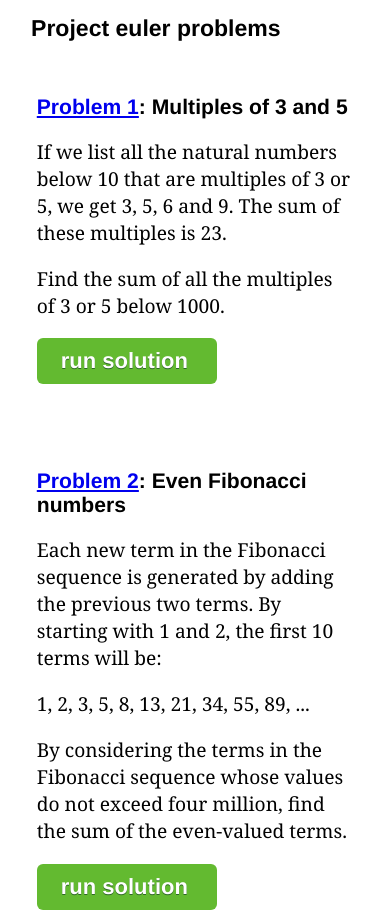
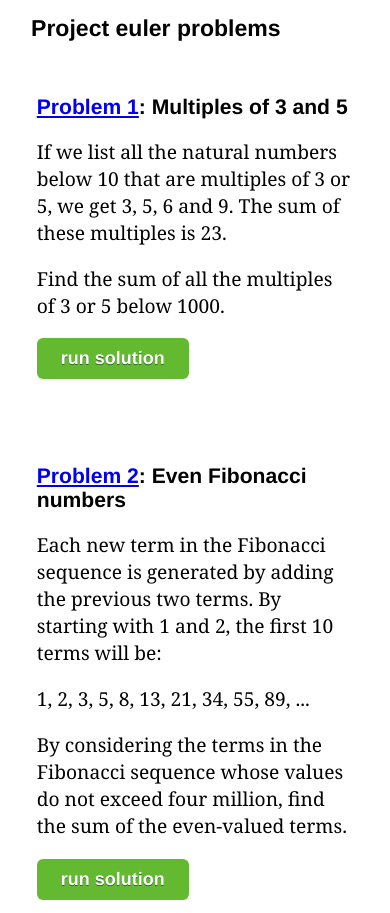
Before and after one commit to jweak/projecteuler, a plain HTML site: page index.html in a window 390 px wide. Shown: the top 913 px of the page. Drawn offline with Linux system fonts and the light colour scheme.

Commit message:
Changed button tags to anchor. Maybe this will fix mobile buttons.

```diff
--- a/index.html
+++ b/index.html
@@ -64,25 +64,7 @@
         margin-bottom: 3em;
       }
 
-      button::-moz-focus-inner,
-      input::-moz-focus-inner {
-        border: 0;
-        padding: 0;
-      }
-
-      button:focus {
-        outline: none;
-      }
-
-      button {
-        margin: 0;
-        background: none repeat scroll 0 0 transparent;
-        border: medium none;
-        border-spacing: 0;
-        list-style: none outside none;
-        text-align: left;
-        text-decoration: none;
-        text-indent: 0;
+      .button {
         background-color:#63ba30;
         -moz-border-radius:6px;
         -webkit-border-radius:6px;
@@ -98,11 +80,11 @@
         text-shadow:0px 1px 0px #2f6627;
       }
 
-      button:hover {
+      .button:hover {
         background-color:#60c728;
       }
 
-      button:active {
+      .button:active {
         background-color:#00b708;
         position:relative;
         top:1px;
@@ -152,10 +134,7 @@
         h2 {
           font-size: 110%;
         }
-        button {
-          font-size: 22px;
-          min-width: 180px;
-        }
+
       }
 
     </style>
@@ -169,7 +148,7 @@
         <p>If we list all the natural numbers below 10 that are multiples of 3 or 5, we get 3, 5, 6 and 9. The sum of these multiples is 23.</p>
 
         <p>Find the sum of all the multiples of 3 or 5 below 1000.</p>
-      <button onclick="run(problem1,'problem1Result')">run solution</button>
+      <a class="button" onclick="run(problem1,'problem1Result')">run solution</a>
       <p id="problem1Result"></p>
     </section>
 
@@ -180,7 +159,7 @@
         <p>1, 2, 3, 5, 8, 13, 21, 34, 55, 89, ...</p>
 
         <p>By considering the terms in the Fibonacci sequence whose values do not exceed four million, find the sum of the even-valued terms.</p>
-      <button onclick="run(problem2,'problem2Result')">run solution</button>
+      <a class="button" onclick="run(problem2,'problem2Result')">run solution</a>
       <p id="problem2Result"></p>
     </section>
 
@@ -189,7 +168,7 @@
         <p>The prime factors of 13195 are 5, 7, 13 and 29.</p>
 
         <p>What is the largest prime factor of the number 600851475143 ?</p>
-      <button onclick="run(problem3,'problem3Result')">run solution</button>
+      <a class="button" onclick="run(problem3,'problem3Result')">run solution</a>
       <p id="problem3Result"></p>
     </section>
 
@@ -198,7 +177,7 @@
       <p>A palindromic number reads the same both ways. The largest palindrome made from the product of two 2-digit numbers is 9009 = 91 &times; 99.</p>
 
       <p>Find the largest palindrome made from the product of two 3-digit numbers.</p>
-      <button onclick="run(problem4,'problem4Result')">run solution</button>
+      <a class="button" onclick="run(problem4,'problem4Result')">run solution</a>
       <p id="problem4Result"></p>
     </section>
 
@@ -207,7 +186,7 @@
 <p>2520 is the smallest number that can be divided by each of the numbers from 1 to 10 without any remainder.</p>
 
 <p>What is the smallest positive number that is evenly divisible by all of the numbers from 1 to 20?</p>
-      <button onclick="run(problem5,'problem5Result')">run solution</button>
+      <a class="button" onclick="run(problem5,'problem5Result')">run solution</a>
       <p id="problem5Result"></p>
     </section>
 
@@ -216,7 +195,7 @@
       <p>Hence the difference between the sum of the squares of the first ten natural numbers and the square of the sum is 3025 - 385 = 2640.</p>
 
       <p>Find the difference between the sum of the squares of the first one hundred natural numbers and the square of the sum.</p>
-      <button onclick="run(problem6,'problem6Result')">run solution</button>
+      <a class="button" onclick="run(problem6,'problem6Result')">run solution</a>
       <p id="problem6Result"></p>
     </section>
 
@@ -225,7 +204,7 @@
       <p>By listing the first six prime numbers: 2, 3, 5, 7, 11, and 13, we can see that the 6th prime is 13.</p>
 
       <p>What is the 10 001st prime number?</p>
-      <button onclick="run(problem7,'problem7Result')">run solution</button>
+      <a class="button" onclick="run(problem7,'problem7Result')">run solution</a>
       <p id="problem7Result"></p>
     </section>
 
@@ -255,7 +234,7 @@
 05886116467109405077541002256983155200055935729725
 71636269561882670428252483600823257530420752963450
 </pre>
-      <button onclick="run(problem8,'problem8Result')">run solution</button>
+      <a class="button" onclick="run(problem8,'problem8Result')">run solution</a>
       <p id="problem8Result"></p>
     </section>
 
@@ -267,7 +246,7 @@
       <p>There exists exactly one Pythagorean triplet for which <em>a + b + c</em> = 1000.
 Find the product <em>abc</em>.</p>
 
-      <button onclick="run(problem9,'problem9Result')">run solution</button>
+      <a class="button" onclick="run(problem9,'problem9Result')">run solution</a>
       <p id="problem9Result"></p>
     </section>
 
@@ -277,7 +256,7 @@
 
       <p>Find the sum of all the primes below two million.</p>
 
-      <button onclick="run(problem10,'problem10Result')">run solution</button>
+      <a class="button" onclick="run(problem10,'problem10Result')">run solution</a>
       <p id="problem10Result"></p>
     </section>
 
@@ -309,7 +288,7 @@
 
       <p>The product of these numbers is 26 &times; 63 &times; 78 &times; 14 = 1788696.</p>
       <p>What is the greatest product of four adjacent numbers in the same direction (up, down, left, right, or diagonally) in the 20&times;20 grid?</p>
-      <button onclick="run(problem11,'problem11Result')">run solution</button>
+      <a class="button" onclick="run(problem11,'problem11Result')">run solution</a>
       <p id="problem11Result"></p>
     </section>
 
```
